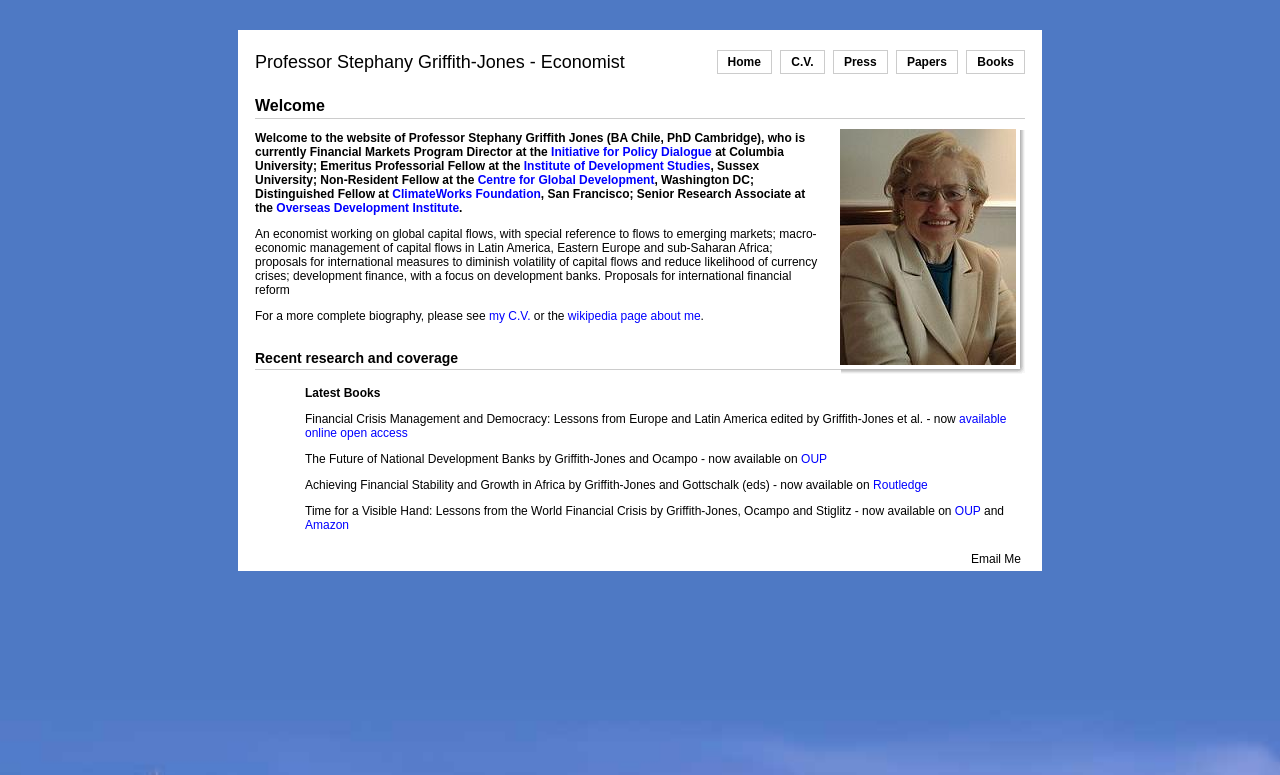
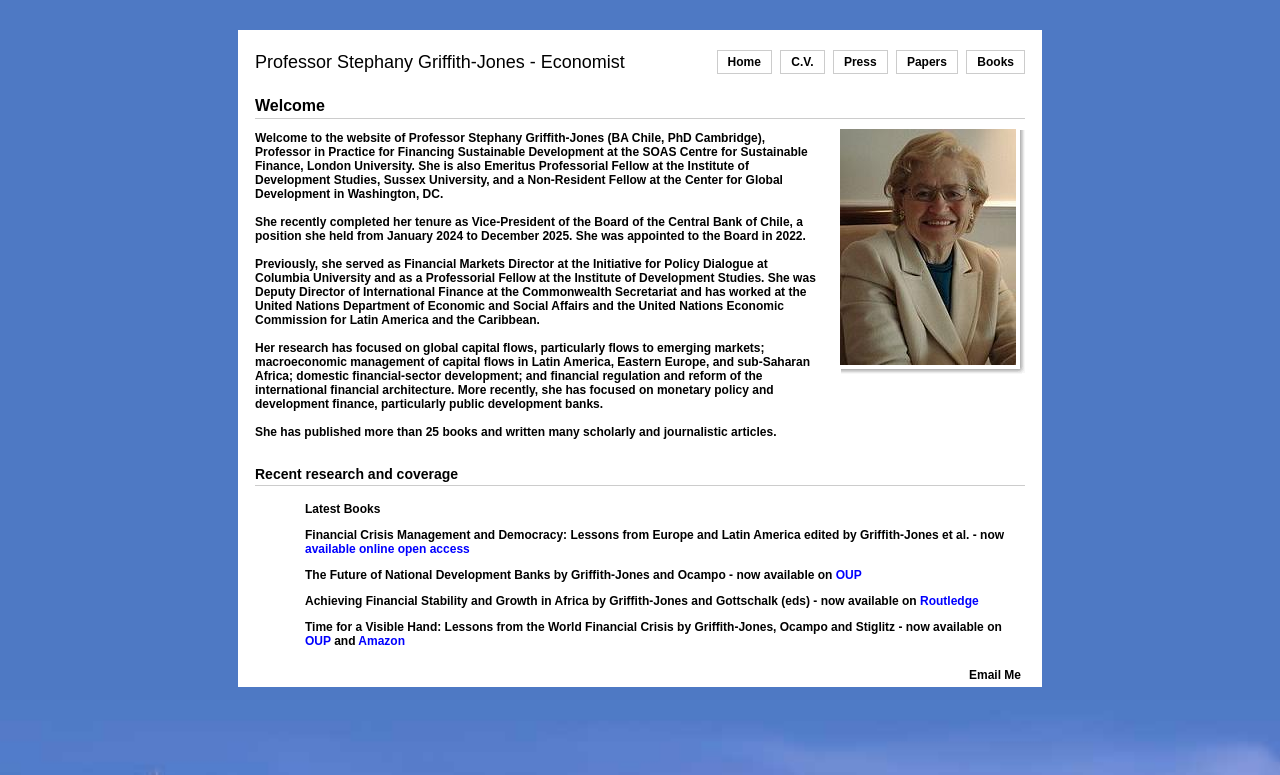
Before and after one commit to davidgj/stephanygj, a plain HTML site: page index.html in a window 1280 px wide. Shown: the top 775 px of the page. Drawn offline with Linux system fonts and the light colour scheme.

Commit message:
Update index.html

```diff
--- a/index.html
+++ b/index.html
@@ -59,22 +59,15 @@
         <h1> Welcome </h1>
         <div class="photo">
             <img src="images/Stephany2.jpg" alt="Stephany Griffith-Jones"/></div>
-        <p><strong>Welcome to the website of Professor Stephany Griffith Jones (BA Chile, PhD Cambridge), who is
-                currently Financial Markets Program Director at the <a href="http://www.policydialogue.org/">Initiative
-                    for Policy Dialogue</a> at Columbia University; Emeritus Professorial Fellow at the <a
-                        href="https://www.ids.ac.uk/">Institute of Development Studies</a>, Sussex University;
-                Non-Resident Fellow at the <a href="https://www.cgdev.org/">Centre for Global Development</a>,
-                Washington DC; Distinguished Fellow at <a
-                        href="https://www.climateworks.org/press-release/stephany-griffith-jones-joins-climateworks-foundation-as-a-distinguished-fellow/">ClimateWorks
-                    Foundation</a>, San Francisco; Senior Research Associate at the <a href="https://odi.org/en/">Overseas
-                    Development Institute</a>.</strong></p>
-        <p>An economist working on global capital flows, with special reference to flows to emerging markets;
-            macro-economic management of capital flows in Latin America, Eastern Europe and sub-Saharan Africa;
-            proposals for international measures to diminish volatility of capital flows and reduce likelihood of
-            currency crises; development finance, with a focus on development banks. Proposals for international
-            financial reform</p>
-        <p>For a more complete biography, please see <a href="cv.html">my C.V.</a> or the <a
-                    href="https://en.wikipedia.org/wiki/Stephany_Griffith-Jones">wikipedia page about me</a>.</p>
+        <p><strong>Welcome to the website of Professor Stephany Griffith-Jones (BA Chile, PhD Cambridge), Professor in Practice for Financing Sustainable Development at the SOAS Centre for Sustainable Finance, London University. She is also Emeritus Professorial Fellow at the Institute of Development Studies, Sussex University, and a Non-Resident Fellow at the Center for Global Development in Washington, DC.<br><br>
+
+She recently completed her tenure as Vice-President of the Board of the Central Bank of Chile, a position she held from January 2024 to December 2025. She was appointed to the Board in 2022.<br><br>
+
+Previously, she served as Financial Markets Director at the Initiative for Policy Dialogue at Columbia University and as a Professorial Fellow at the Institute of Development Studies. She was Deputy Director of International Finance at the Commonwealth Secretariat and has worked at the United Nations Department of Economic and Social Affairs and the United Nations Economic Commission for Latin America and the Caribbean.<br><br>
+
+Her research has focused on global capital flows, particularly flows to emerging markets; macroeconomic management of capital flows in Latin America, Eastern Europe, and sub-Saharan Africa; domestic financial-sector development; and financial regulation and reform of the international financial architecture. More recently, she has focused on monetary policy and development finance, particularly public development banks.<br><br>
+
+She has published more than 25 books and written many scholarly and journalistic articles.</p>
 
 
         <h2>Recent research and coverage</h2>
```
